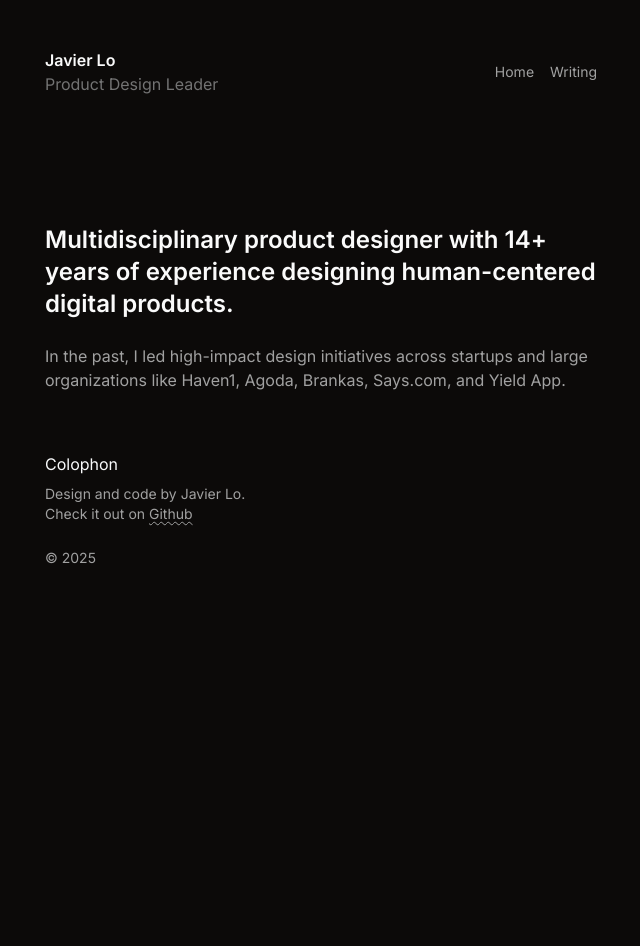
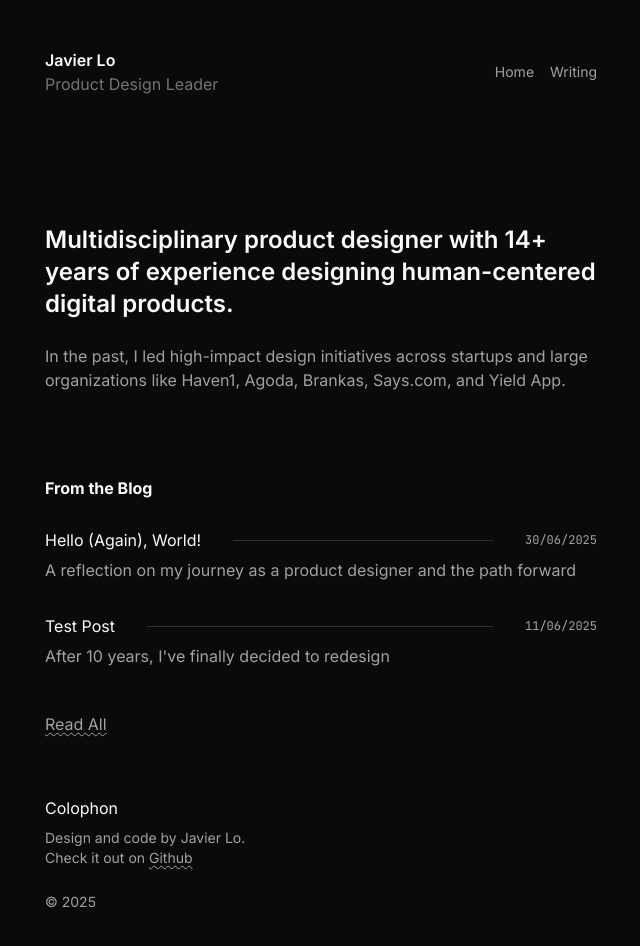
Before and after one commit to javierlocp/Personal-site, a React (Vite) app: page / in a window 1280 px wide. Shown: the top 946 px of the page, without its empty margins (319-959 px from the left). Before the commit the page ends 800 px from the top, so only its background shows below. Built offline with nearby package versions, Linux system fonts and the light colour scheme.

Commit message:
create BlogPreview with sorting and most recent logic, add it to Home page and create a dummy posts.js data and markdown file

```diff
--- /dev/null
+++ b/src/components/BlogPreview.jsx
@@ -0,0 +1,47 @@
+// import post
+import { Link } from 'react-router-dom';
+import { posts } from '../data/posts';
+
+const BlogPreview = () => {
+  return (
+    <>
+      <section aria-label="Blog Preview">
+        <div className="mb-4 flex flex-col gap-1">
+          <h2 className="text-base font-bold text-neutral-50">From the Blog</h2>
+        </div>
+        <ul>
+          {[...posts] // By extracting this wont mutate the original array
+            .sort((a, b) => new Date(b.date) - new Date(a.date))
+            .slice(0, 5)
+            .map((post) => (
+              <li key={post.slug} className="my-2">
+                <a
+                  href={`/blog/${post.slug}`}
+                  className="-mx-4 flex flex-col gap-1.5 rounded-md px-4 py-3 text-base text-neutral-50 transition-all duration-250 hover:bg-stone-50/5 hover:text-neutral-50 active:bg-stone-50/5"
+                >
+                  <div className="flex items-center justify-between gap-4 md:gap-8">
+                    <h3 className="max-w-[320px] truncate md:max-w-[500px]">{post.title}</h3>
+                    <div className="block flex-grow border-t border-gray-400/25"></div>
+                    <span className="shrink-0 font-mono text-xs text-neutral-400">
+                      {new Date(post.date).toLocaleDateString('en-GB', {
+                        day: 'numeric',
+                        month: 'numeric',
+                        year: 'numeric',
+                      })}
+                    </span>
+                  </div>
+                  <span className="line-clamp-2 text-neutral-400">{post.description}</span>
+                </a>
+              </li>
+            ))}
+        </ul>
+
+        <Link to="/blog" aria-label="Read all blog posts" className="mt-6 inline-block underline decoration-wavy decoration-0 underline-offset-2 hover:text-neutral-50">
+          Read All
+        </Link>
+      </section>
+    </>
+  );
+};
+
+export default BlogPreview;
--- a/src/data/posts.js
+++ b/src/data/posts.js
@@ -1,16 +1,23 @@
 // Tag ideas: design, ui, ux, process, dev, vite, react, git, lesson, thinking, tailwind, journal
 
-import { StaticRouterProvider } from 'react-router-dom';
-
-// Blog Schema - Array of objects
+// Blog Meta Data - Array of objects
 export const posts = [
   {
     title: 'Hello (Again), World!',
     slug: 'hello-again-world',
-    date: '2025-04-11',
+    date: '2025-06-30',
     description: 'A reflection on my journey as a product designer and the path forward',
     image: null, // Placeholder For Later
     readingTime: 4,
     tags: ['design', 'process', 'lessons'],
   },
+  {
+    title: 'Test Post',
+    slug: 'redesign-deep-dive',
+    date: '2025-06-11',
+    description: "After 10 years, I've finally decided to redesign",
+    image: null, // Placeholder For Later
+    readingTime: 4,
+    tags: ['design', 'process', 'lessons'],
+  },
 ];
--- a/src/pages/Home.jsx
+++ b/src/pages/Home.jsx
@@ -1,14 +1,16 @@
+import BlogPreview from '../components/BlogPreview';
+
 const Home = () => {
   return (
     <>
-      <div className="intro flex flex-col gap-6">
+      <div className="intro mb-21 flex flex-col gap-6">
         {/* <h1>Multidisciplinary product designer with 14+ years of experience bridging strategy,
           UX, and visual design to craft user-first digital products.</h1> */}
         <h1 className="text-pretty">Multidisciplinary product designer with 14+ years of experience designing human-centered digital products.</h1>
         <p>In the past, I led high-impact design initiatives across startups and large organizations like Haven1, Agoda, Brankas, Says.com, and Yield App.</p>
       </div>
 
-      {/* Add articles preview later */}
+      <BlogPreview />
     </>
   );
 };
--- /dev/null
+++ b/src/posts/redesign-deep-dive.md
@@ -0,0 +1 @@
+Hello there, as promised this will be a deep dive on this website redesign.
```
